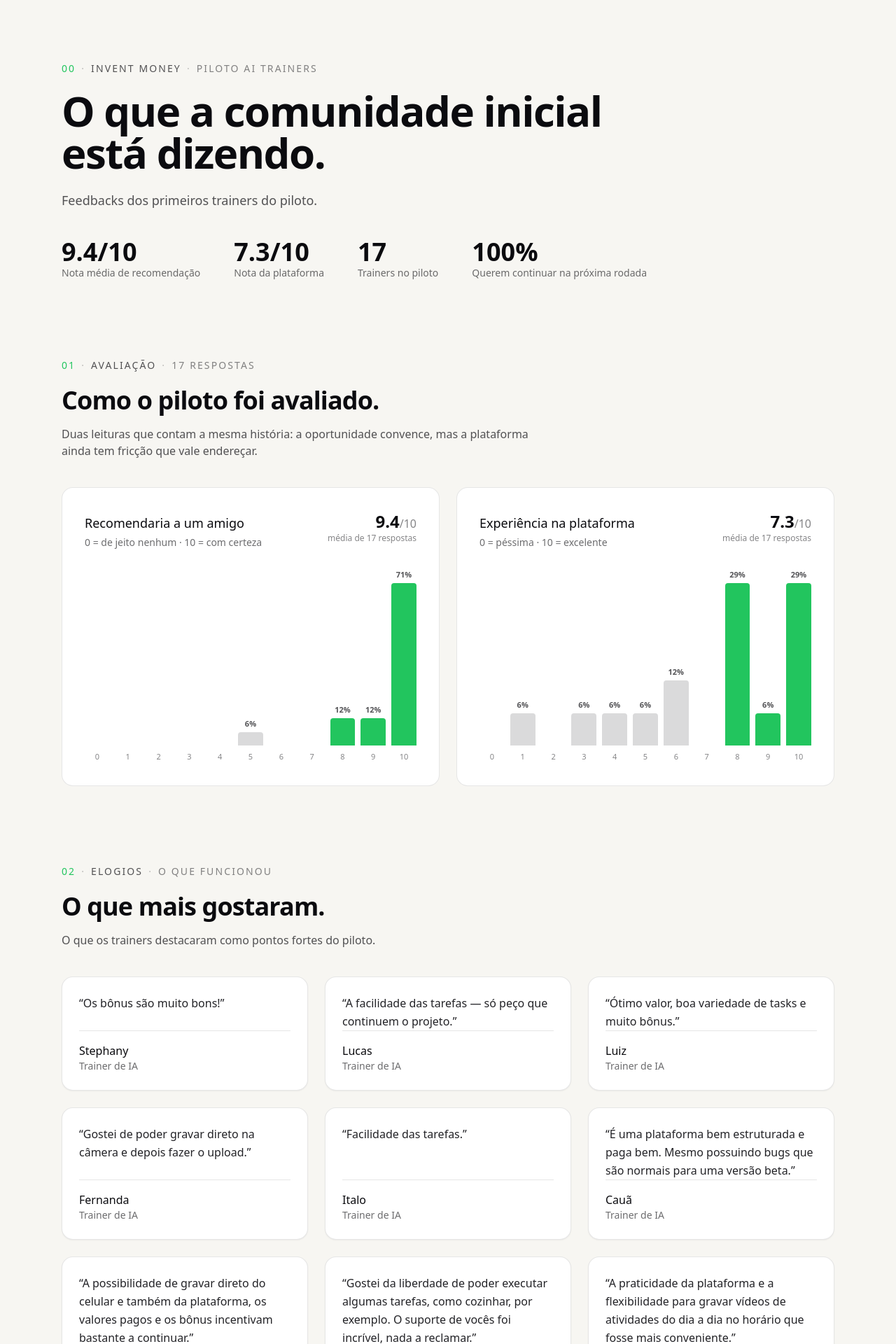
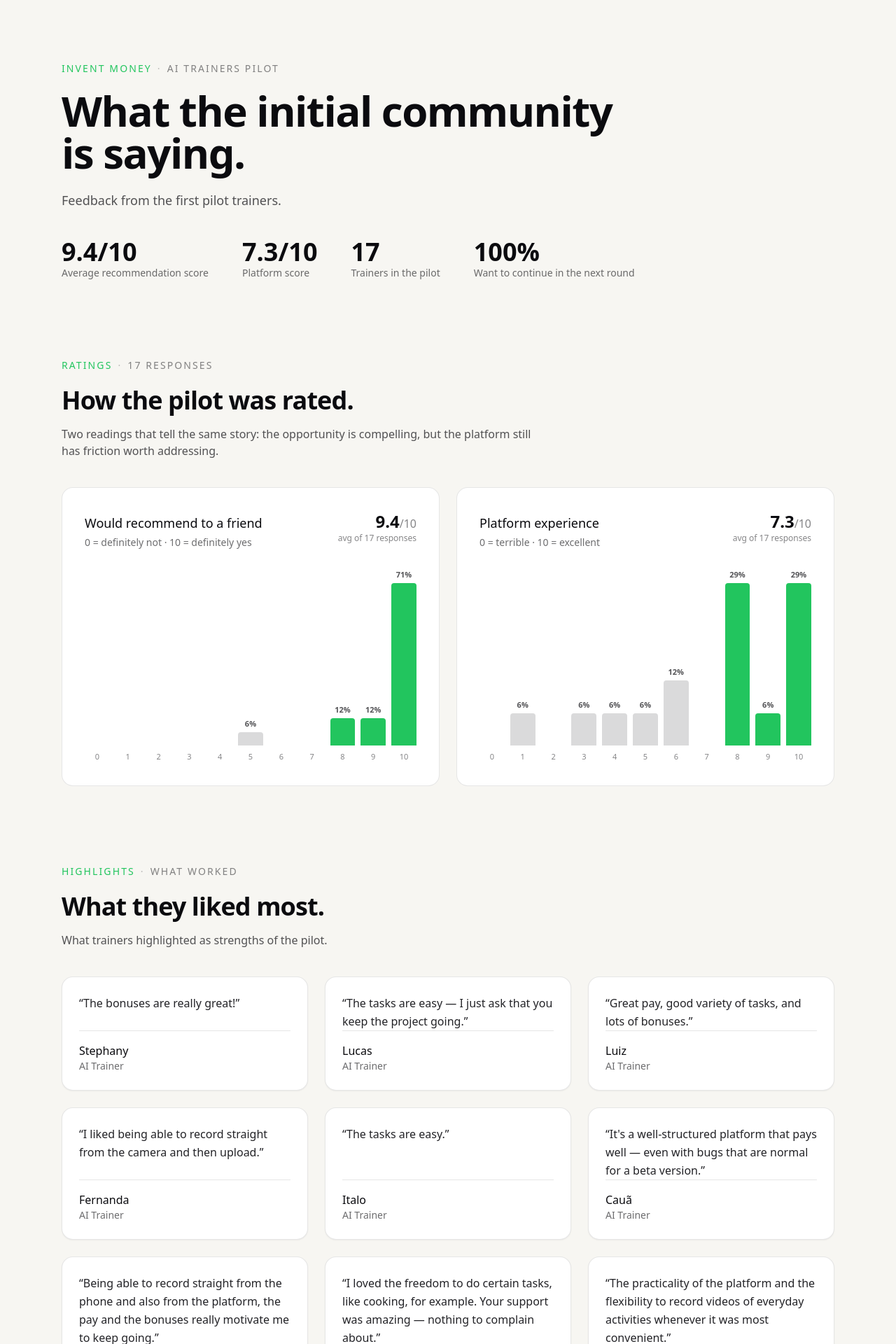
Before and after one commit to notaboutdollar/invent-money-feedback, a Next.js app: page / in a window 1280 px wide. Shown: the part 80-2000 px from the top of the page at 70% size. Built offline with nearby package versions, Linux system fonts and the light colour scheme.

Commit message:
feat: translate all content to english and remove section numbers

```diff
--- a/app/layout.tsx
+++ b/app/layout.tsx
@@ -2,13 +2,14 @@ import type { Metadata } from "next";
 import "./globals.css";
 
 export const metadata: Metadata = {
-  title: "Feedback da Comunidade — Invent Money",
-  description: "O que os primeiros membros da comunidade Invent Money estão dizendo.",
+  title: "Community Feedback — Invent Money",
+  description:
+    "What the first members of the Invent Money community are saying.",
 };
 
 export default function RootLayout({ children }: { children: React.ReactNode }) {
   return (
-    <html lang="pt-BR">
+    <html lang="en">
       <body className="min-h-screen font-sans antialiased">{children}</body>
     </html>
   );
--- a/app/page.tsx
+++ b/app/page.tsx
@@ -9,26 +9,16 @@ import { ScoreChart } from "@/components/ScoreChart";
 
 const tagStyles: Record<string, string> = {
   Upload: "bg-orange-50 text-orange-700 ring-orange-200",
-  Validação: "bg-amber-50 text-amber-700 ring-amber-200",
-  Regras: "bg-blue-50 text-blue-700 ring-blue-200",
+  Validation: "bg-amber-50 text-amber-700 ring-amber-200",
+  Rules: "bg-blue-50 text-blue-700 ring-blue-200",
   Bugs: "bg-rose-50 text-rose-700 ring-rose-200",
   Feedback: "bg-violet-50 text-violet-700 ring-violet-200",
 };
 
-function SectionLabel({
-  number,
-  name,
-  meta,
-}: {
-  number: string;
-  name: string;
-  meta?: string;
-}) {
+function SectionLabel({ name, meta }: { name: string; meta?: string }) {
   return (
     <p className="mb-5 text-sm font-medium uppercase tracking-[0.15em]">
-      <span className="text-accent">{number}</span>
-      <span className="mx-2 text-ink/25">·</span>
-      <span className="text-ink/70">{name}</span>
+      <span className="text-accent">{name}</span>
       {meta && (
         <>
           <span className="mx-2 text-ink/25">·</span>
@@ -60,17 +50,13 @@ export default function Page() {
 
       <main className="mx-auto max-w-6xl px-6 py-16 md:py-24">
         <section className="mb-20 md:mb-28">
-          <SectionLabel
-            number="00"
-            name="Invent Money"
-            meta="Piloto AI Trainers"
-          />
+          <SectionLabel name="Invent Money" meta="AI Trainers Pilot" />
           <h1 className="text-4xl font-semibold leading-tight tracking-tight md:text-6xl">
-            O que a comunidade inicial <br className="hidden md:block" />
-            está dizendo.
+            What the initial community <br className="hidden md:block" />
+            is saying.
           </h1>
           <p className="mt-6 max-w-2xl text-lg text-ink/70">
-            Feedbacks dos primeiros trainers do piloto.
+            Feedback from the first pilot trainers.
           </p>
 
           <div className="mt-10 flex flex-wrap gap-x-12 gap-y-6">
@@ -78,72 +64,64 @@ export default function Page() {
               <p className="text-3xl font-semibold text-ink md:text-4xl">
                 {stats.averageRecommendation}/10
               </p>
-              <p className="text-sm text-ink/60">Nota média de recomendação</p>
+              <p className="text-sm text-ink/60">Average recommendation score</p>
             </div>
             <div>
               <p className="text-3xl font-semibold text-ink md:text-4xl">
                 {stats.averagePlatformExperience}/10
               </p>
-              <p className="text-sm text-ink/60">Nota da plataforma</p>
+              <p className="text-sm text-ink/60">Platform score</p>
             </div>
             <div>
               <p className="text-3xl font-semibold text-ink md:text-4xl">
                 {stats.respondents}
               </p>
-              <p className="text-sm text-ink/60">Trainers no piloto</p>
+              <p className="text-sm text-ink/60">Trainers in the pilot</p>
             </div>
             <div>
               <p className="text-3xl font-semibold text-ink md:text-4xl">
                 {stats.wouldContinuePercent}%
               </p>
               <p className="text-sm text-ink/60">
-                Querem continuar na próxima rodada
+                Want to continue in the next round
               </p>
             </div>
           </div>
         </section>
 
-        <section aria-label="Notas do piloto" className="mb-20 md:mb-28">
-          <SectionLabel
-            number="01"
-            name="Avaliação"
-            meta="17 Respostas"
-          />
+        <section aria-label="Pilot ratings" className="mb-20 md:mb-28">
+          <SectionLabel name="Ratings" meta="17 Responses" />
           <h2 className="text-3xl font-semibold tracking-tight md:text-4xl">
-            Como o piloto foi avaliado.
+            How the pilot was rated.
           </h2>
           <p className="mt-4 mb-10 max-w-2xl text-ink/70">
-            Duas leituras que contam a mesma história: a oportunidade convence,
-            mas a plataforma ainda tem fricção que vale endereçar.
+            Two readings that tell the same story: the opportunity is
+            compelling, but the platform still has friction worth addressing.
           </p>
 
           <div className="grid gap-6 md:grid-cols-2">
             <ScoreChart
-              title="Recomendaria a um amigo"
-              subtitle="0 = de jeito nenhum · 10 = com certeza"
+              title="Would recommend to a friend"
+              subtitle="0 = definitely not · 10 = definitely yes"
               counts={recommendationScores}
               average={stats.averageRecommendation}
             />
             <ScoreChart
-              title="Experiência na plataforma"
-              subtitle="0 = péssima · 10 = excelente"
+              title="Platform experience"
+              subtitle="0 = terrible · 10 = excellent"
               counts={platformExperienceScores}
               average={stats.averagePlatformExperience}
             />
           </div>
         </section>
 
-        <section aria-label="Elogios da comunidade" className="mb-20 md:mb-28">
-          <SectionLabel
-            number="02"
-            name="Elogios"
-            meta="O que funcionou"
-          />
+        <section aria-label="Community highlights" className="mb-20 md:mb-28">
+          <SectionLabel name="Highlights" meta="What worked" />
           <h2 className="text-3xl font-semibold tracking-tight md:text-4xl">
-            O que mais gostaram.
+            What they liked most.
           </h2>
           <p className="mt-4 mb-10 max-w-2xl text-ink/70">
-            O que os trainers destacaram como pontos fortes do piloto.
+            What trainers highlighted as strengths of the pilot.
           </p>
 
           <div className="grid gap-6 md:grid-cols-2 lg:grid-cols-3">
@@ -166,18 +144,14 @@ export default function Page() {
           </div>
         </section>
 
-        <section aria-label="Pontos de melhoria" className="mb-20 md:mb-28">
-          <SectionLabel
-            number="03"
-            name="Melhorias"
-            meta="9 Relatos"
-          />
+        <section aria-label="Improvement points" className="mb-20 md:mb-28">
+          <SectionLabel name="Improvements" meta="9 Reports" />
           <h2 className="text-3xl font-semibold tracking-tight md:text-4xl">
-            O que precisa melhorar.
+            What needs to improve.
           </h2>
           <p className="mt-4 mb-10 max-w-2xl text-ink/70">
-            Frustrações e bugs relatados no piloto — a matéria-prima para a
-            próxima rodada da plataforma.
+            Frustrations and bugs reported in the pilot — the raw material for
+            the platform's next round.
           </p>
 
           <div className="grid gap-6 md:grid-cols-2 lg:grid-cols-3">
@@ -198,7 +172,7 @@ export default function Page() {
                 </p>
                 <footer className="mt-6 w-full border-t border-ink/10 pt-4 md:mt-auto">
                   <p className="font-medium text-ink">{item.name}</p>
-                  <p className="text-sm text-ink/60">Trainer de IA</p>
+                  <p className="text-sm text-ink/60">AI Trainer</p>
                 </footer>
               </article>
             ))}
@@ -206,7 +180,7 @@ export default function Page() {
         </section>
 
         <footer className="mt-8 border-t border-ink/10 pt-8 text-sm text-ink/50">
-          © {new Date().getFullYear()} Invent Money — Feedback da comunidade
+          © {new Date().getFullYear()} Invent Money — Community feedback
         </footer>
       </main>
     </>
--- a/components/ScoreChart.tsx
+++ b/components/ScoreChart.tsx
@@ -28,7 +28,7 @@ export function ScoreChart({
             {average.toFixed(1)}
             <span className="text-base font-normal text-ink/50">/10</span>
           </p>
-          <p className="text-xs text-ink/50">média de {total} respostas</p>
+          <p className="text-xs text-ink/50">avg of {total} responses</p>
         </div>
       </div>
 
@@ -55,15 +55,15 @@ export function ScoreChart({
                   className={`h-full w-full rounded-t transition-colors ${
                     highlighted ? "bg-accent" : "bg-ink/15"
                   }`}
-                  aria-label={`Nota ${i}: ${count} ${count === 1 ? "resposta" : "respostas"}`}
+                  aria-label={`Rating ${i}: ${count} ${count === 1 ? "response" : "responses"}`}
                 />
                 {count > 0 && (
                   <div
                     role="tooltip"
                     className="pointer-events-none absolute -top-12 left-1/2 z-10 -translate-x-1/2 whitespace-nowrap rounded-md bg-ink px-2.5 py-1 text-xs font-medium text-canvas opacity-0 shadow-md transition-opacity group-hover:opacity-100"
                   >
-                    {count} {count === 1 ? "pessoa votou" : "pessoas votaram"}{" "}
-                    nota {i}
+                    {count} {count === 1 ? "person rated" : "people rated"}{" "}
+                    {i}
                   </div>
                 )}
               </div>
--- a/data/feedback.ts
+++ b/data/feedback.ts
@@ -4,166 +4,167 @@ export type Feedback = {
   quote: string;
 };
 
-// Dados extraídos do "Feedback do Piloto Invent Money — Trainers de IA".
-// Apenas primeiro nome é exibido (sem telefone/email), conforme o escopo
-// de consentimento coletado no formulário (uso interno para melhoria de produto).
+// Data extracted from "Feedback do Piloto Invent Money — Trainers de IA".
+// Only first names are displayed (no phone/email), per the consent scope
+// collected in the form (internal use for product improvement).
 export const feedback: Feedback[] = [
   {
     name: "Stephany",
-    role: "Trainer de IA",
-    quote: "Os bônus são muito bons!",
+    role: "AI Trainer",
+    quote: "The bonuses are really great!",
   },
   {
     name: "Lucas",
-    role: "Trainer de IA",
-    quote: "A facilidade das tarefas — só peço que continuem o projeto.",
+    role: "AI Trainer",
+    quote: "The tasks are easy — I just ask that you keep the project going.",
   },
   {
     name: "Luiz",
-    role: "Trainer de IA",
-    quote: "Ótimo valor, boa variedade de tasks e muito bônus.",
+    role: "AI Trainer",
+    quote: "Great pay, good variety of tasks, and lots of bonuses.",
   },
   {
     name: "Fernanda",
-    role: "Trainer de IA",
-    quote: "Gostei de poder gravar direto na câmera e depois fazer o upload.",
+    role: "AI Trainer",
+    quote:
+      "I liked being able to record straight from the camera and then upload.",
   },
   {
     name: "Italo",
-    role: "Trainer de IA",
-    quote: "Facilidade das tarefas.",
+    role: "AI Trainer",
+    quote: "The tasks are easy.",
   },
   {
     name: "Cauã",
-    role: "Trainer de IA",
+    role: "AI Trainer",
     quote:
-      "É uma plataforma bem estruturada e paga bem. Mesmo possuindo bugs que são normais para uma versão beta.",
+      "It's a well-structured platform that pays well — even with bugs that are normal for a beta version.",
   },
   {
     name: "Amanda",
-    role: "Trainer de IA",
+    role: "AI Trainer",
     quote:
-      "A possibilidade de gravar direto do celular e também da plataforma, os valores pagos e os bônus incentivam bastante a continuar.",
+      "Being able to record straight from the phone and also from the platform, the pay and the bonuses really motivate me to keep going.",
   },
   {
     name: "Ana Maria",
-    role: "Trainer de IA",
+    role: "AI Trainer",
     quote:
-      "Gostei da liberdade de poder executar algumas tarefas, como cozinhar, por exemplo. O suporte de vocês foi incrível, nada a reclamar.",
+      "I loved the freedom to do certain tasks, like cooking, for example. Your support was amazing — nothing to complain about.",
   },
   {
     name: "Emily",
-    role: "Trainer de IA",
+    role: "AI Trainer",
     quote:
-      "A praticidade da plataforma e a flexibilidade para gravar vídeos de atividades do dia a dia no horário que fosse mais conveniente.",
+      "The practicality of the platform and the flexibility to record videos of everyday activities whenever it was most convenient.",
   },
   {
     name: "Eder",
-    role: "Trainer de IA",
+    role: "AI Trainer",
     quote:
-      "O projeto é muito legal e tem uma variedade de tarefas permitidas. Entendo estar em beta, e betas são sinônimos de erros e aprendizado.",
+      "The project is really cool and has a good variety of allowed tasks. I get that it's in beta, and betas mean bugs and learning.",
   },
   {
     name: "Natan",
-    role: "Trainer de IA",
-    quote: "Plataforma bem intuitiva, fácil de mexer.",
+    role: "AI Trainer",
+    quote: "The platform is very intuitive, easy to use.",
   },
   {
     name: "Fabrício",
-    role: "Trainer de IA",
-    quote: "Valores e bônus muito bons. Bom trabalho — que venham novas tarefas!",
+    role: "AI Trainer",
+    quote: "Great pay and bonuses. Good work — bring on the new tasks!",
   },
   {
     name: "Marcia",
-    role: "Trainer de IA",
-    quote: "O valor pago pela hora de vídeos foi um ótimo incentivo.",
+    role: "AI Trainer",
+    quote: "The hourly pay for videos was a great incentive.",
   },
   {
     name: "Bruno",
-    role: "Trainer de IA",
+    role: "AI Trainer",
     quote:
-      "Gostei da proposta do projeto e da oportunidade de contribuir para o treinamento de modelos de IA. A plataforma é simples de usar e o fluxo de gravação é intuitivo.",
+      "I liked the project's proposal and the opportunity to help train AI models. The platform is simple to use and the recording flow is intuitive.",
   },
   {
     name: "Allan",
-    role: "Trainer de IA",
-    quote: "Gostei do site.",
+    role: "AI Trainer",
+    quote: "I liked the site.",
   },
   {
     name: "Pedro",
-    role: "Trainer de IA",
-    quote: "A praticidade.",
+    role: "AI Trainer",
+    quote: "The practicality.",
   },
   {
     name: "Igor",
-    role: "Trainer de IA",
-    quote: "Pagamento em crypto — curti bastante essa parte do piloto.",
+    role: "AI Trainer",
+    quote: "Payment in crypto — I really enjoyed that part of the pilot.",
   },
 ];
 
 export type Improvement = {
   name: string;
-  tag: "Upload" | "Validação" | "Regras" | "Bugs" | "Feedback";
+  tag: "Upload" | "Validation" | "Rules" | "Bugs" | "Feedback";
   quote: string;
 };
 
-// Feedbacks construtivos sobre a plataforma, agrupados por área de melhoria.
-// Extraídos das respostas de "frustração/dificuldade", "bug reportado" e
-// "recado direto pra Invent Money".
+// Constructive feedback about the platform, grouped by area of improvement.
+// Extracted from the "frustration/difficulty", "bug reported", and
+// "direct message to Invent Money" fields of the survey.
 export const improvements: Improvement[] = [
   {
     name: "Amanda",
     tag: "Upload",
     quote:
-      "Subir os vídeos demora muito pra carregar — dos 22 que gravei, apenas 5 subiram. Ao tentar subir mais do que 5, a plataforma travava.",
+      "Uploading videos takes way too long — out of the 22 I recorded, only 5 went through. Trying to upload more than 5 made the platform freeze.",
   },
   {
     name: "Fernanda",
     tag: "Upload",
     quote:
-      "O upload via iPhone não funcionava. Tive que exportar pro Drive e baixar no computador pra conseguir subir. Isso tirou horas que eu poderia estar gravando.",
+      "Uploading via iPhone didn't work. I had to export to Drive and download on the computer to get it uploaded. That cost me hours I could have been recording.",
   },
   {
     name: "Natan",
     tag: "Bugs",
     quote:
-      "Vídeos com mais de 10 minutos não faziam upload. E quando gravava direto pela plataforma, o vídeo acima de 10 min fechava sozinho, sem alerta — sumiram trabalhos.",
+      "Videos longer than 10 minutes wouldn't upload. And when recording straight in the platform, videos over 10 min closed on their own with no warning — I lost work.",
   },
   {
     name: "Eder",
     tag: "Upload",
     quote:
-      "Ao subir vídeos, quase sempre o upload parava e voltava pra tela inicial, obrigando a começar do zero. E quando completava, o vídeo às vezes ficava como “enviando” infinito.",
+      "Almost every time I uploaded, it would stop and bounce back to the start screen, forcing me to begin from scratch. And when it did complete, the video sometimes stayed as “sending” forever.",
   },
   {
     name: "Bruno",
-    tag: "Validação",
+    tag: "Validation",
     quote:
-      "A maioria das rejeições foi por “baixa qualidade”, mas vídeos gravados exatamente do mesmo jeito foram aprovados, enquanto outros foram rejeitados pelo mesmo motivo. Ficou difícil entender o que corrigir.",
+      "Most rejections were for “low quality”, but videos recorded the exact same way were approved, while others were rejected for the same reason. It was hard to understand what to fix.",
   },
   {
     name: "Eder",
-    tag: "Validação",
+    tag: "Validation",
     quote:
-      "Tive vídeo reprovado por não ter áudio, e outro aprovado sem áudio. Os critérios pareciam inconsistentes entre vídeos com o mesmo contexto.",
+      "I had a video rejected for missing audio, and another approved without audio. The criteria felt inconsistent between videos in the same context.",
   },
   {
     name: "Cauã",
     tag: "Feedback",
     quote:
-      "Melhorem a plataforma deixando as análises mais rápidas e o feedback de cada vídeo mais específico.",
+      "Improve the platform by making reviews faster and the feedback on each video more specific.",
   },
   {
     name: "Marcia",
-    tag: "Regras",
+    tag: "Rules",
     quote:
-      "Meus rejeitados foram todos por não aparecerem as duas mãos. Gravei tudo com a câmera em 1x porque não sabia disso — deveria ficar mais claro que precisa estar em 0.5x.",
+      "My rejected videos were all because both hands weren't showing. I recorded everything with the camera at 1x because I didn't know — it should be clearer that it needs to be at 0.5x.",
   },
   {
     name: "Amanda",
     tag: "Bugs",
     quote:
-      "Algumas vezes o site travava indicando que eu estava usando VPN, mesmo sem ter VPN no dispositivo. Precisei recarregar a página várias vezes pra normalizar.",
+      "Sometimes the site would freeze saying I was using a VPN, even though I didn't have a VPN on my device. I had to reload the page several times to get it working again.",
   },
 ];
 
@@ -174,6 +175,6 @@ export const stats = {
   wouldContinuePercent: 100,
 };
 
-// Distribuição das notas 0..10 (índice = nota, valor = quantidade de respostas).
+// Distribution of scores 0..10 (index = score, value = number of responses).
 export const recommendationScores = [0, 0, 0, 0, 0, 1, 0, 0, 2, 2, 12];
 export const platformExperienceScores = [0, 1, 0, 1, 1, 1, 2, 0, 5, 1, 5];
```
